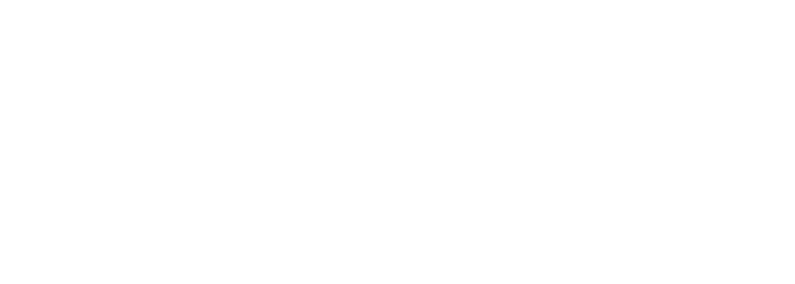
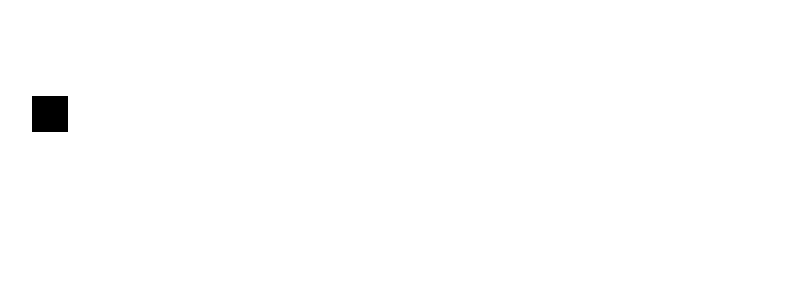
Before and after one commit to maayanalbert/malbert.space, a Next.js app: page /about in a window 1280 px wide. Shown: the top 284 px of the page, without its empty margins (80-875 px from the left). Built offline with nearby package versions, Linux system fonts and the light colour scheme.

Commit message:
Added back button

```diff
--- /dev/null
+++ b/src/components/HomeButton.tsx
@@ -0,0 +1,34 @@
+import { routerPathToSpace } from "@/spacesHelpers"
+import { ArrowLeftIcon } from "@heroicons/react/24/solid"
+import { useRouter } from "next/router"
+
+export function HomeButton() {
+  const { route, push } = useRouter()
+
+  const curSpace = routerPathToSpace(route)
+
+  const onPress = () => {
+    push("/")
+  }
+
+  if (!curSpace) return null
+
+  return (
+    <div className="absolute top-0 sm:p-28 sm:pt-24 p-8">
+      <div
+        className={`flex justify-start items-start sm:py-1.5 py-1 cursor-pointer relative
+      sm:w-9 w-9 text-sm sm:text-base group`}
+        onClick={onPress}
+      >
+        <p
+          className={`top-0 absolute h-full ${curSpace ? "w-full" : "w-0"}
+           transition-all ease-out group-hover:w-0`}
+          style={{ backgroundColor: "black" }}
+        />
+        <div className="flex h-full w-full justify-center items-center">
+          <ArrowLeftIcon className="h-6 w-6" />
+        </div>
+      </div>
+    </div>
+  )
+}
--- a/src/pages/_app.tsx
+++ b/src/pages/_app.tsx
@@ -1,3 +1,4 @@
+import { HomeButton } from "@/components/HomeButton"
 import SpacesButtons from "@/components/SpacesButtons"
 import "@/styles/globals.css"
 import type { AppProps } from "next/app"
@@ -21,6 +22,7 @@
     <>
       <QueryClientProvider client={queryClient}>
         <Component {...pageProps} />
+        <HomeButton />
         <SpacesButtons />
       </QueryClientProvider>
     </>
```
